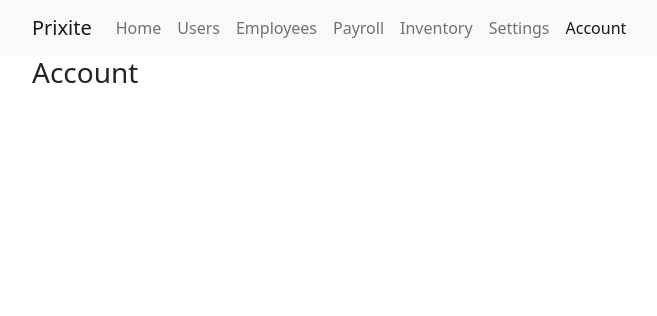
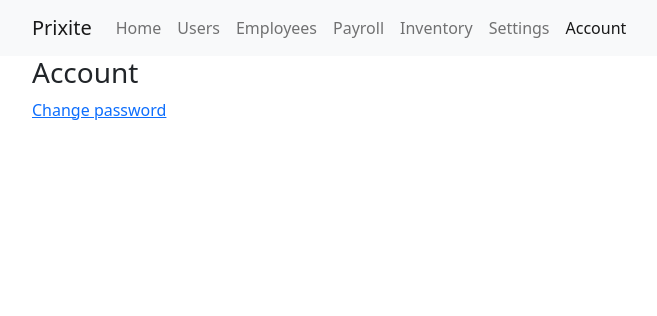
Before and after one commit to prixite/saas-erp, a Django app: page /html/account/ in a window 1280 px wide. Shown: the top 316 px of the page, without its empty margins (50-707 px from the left). Run offline with Django 4.2, Linux system fonts and the light colour scheme.

Commit message:
Password Change view

```diff
--- a/app/models/core.py
+++ b/app/models/core.py
@@ -8,6 +8,7 @@ class User(AbstractUser):
     This model represents a user that can log into ERP. A user can also be a
     employee, but an employee might not be a user.
     """
+
     email = models.EmailField(_("email address"), unique=True)
 
     organization = models.ForeignKey(
@@ -23,6 +24,7 @@ class Organization(models.Model):
     This model is used to add organization scope. A data belonging to one
     organization should only be visible to that organization.
     """
+
     name = models.CharField(max_length=50)
     address = models.CharField(max_length=200)
     created_at = models.DateTimeField(auto_now_add=True)
@@ -35,6 +37,7 @@ class OrganizationModule(models.Model):
     a row for every module-organization pair in this model. We control access
     using is_enabled boolean.
     """
+
     module = models.ForeignKey("Module", on_delete=models.PROTECT)
     organization = models.ForeignKey("Organization", on_delete=models.CASCADE)
     is_enabled = models.BooleanField(default=False)
@@ -49,6 +52,7 @@ class Module(models.Model):
     - Employee
     - Inventory
     """
+
     slug = models.SlugField()
     name = models.CharField(max_length=64)
     created_at = models.DateTimeField(auto_now_add=True)
@@ -61,6 +65,7 @@ class Role(models.Model):
     - Admin
     - Member
     """
+
     name = models.CharField(max_length=64)
     is_admin = models.BooleanField(default=False)
     organization = models.ForeignKey("Organization", on_delete=models.CASCADE)
@@ -74,6 +79,7 @@ class Currency(models.Model):
     - USD
     - PKR
     """
+
     code = models.CharField(max_length=3)
     symbol = models.CharField(max_length=1)
     created_at = models.DateTimeField(auto_now_add=True)
--- a/app/models/inventory.py
+++ b/app/models/inventory.py
@@ -8,6 +8,7 @@ class Asset(models.Model):
     attributes_values: This is a hash table which maps asset attributes to a
     value.
     """
+
     name = models.CharField(max_length=128)
     type = models.ForeignKey("AssetType", on_delete=models.PROTECT)
     organization = models.ForeignKey("Organization", on_delete=models.CASCADE)
@@ -26,6 +27,7 @@ class AssetType(models.Model):
 
     attributes: This is a list of attributes of an asset. For example, model.
     """
+
     name = models.CharField(max_length=128)
     organization = models.ForeignKey("Organization", on_delete=models.CASCADE)
     attributes = models.JSONField()
--- a/app/templates/app/html/account.html
+++ b/app/templates/app/html/account.html
@@ -2,4 +2,5 @@
 
 {% block page %}
 <h3>Account</h3>
+    <a href="{% url 'password_change' %}">Change password</a>
 {% endblock %}
--- a/project/urls.py
+++ b/project/urls.py
@@ -25,7 +25,17 @@ accounts = [
         "accounts/login/",
         auth_views.LoginView.as_view(template_name="app/html/registration/login.html"),
         name="login",
-    )
+    ),
+    path(
+        "accounst/password_change/",
+        auth_views.PasswordChangeView.as_view(),
+        name="password_change",
+    ),
+    path(
+        "accounts/password_change/done/",
+        auth_views.PasswordChangeDoneView.as_view(),
+        name="password_change_done",
+    ),
 ]
 
 
```
Also changed, not shown: app/models/employee.py (+9 -0 lines), app/models/payroll.py (+7 -0 lines).
